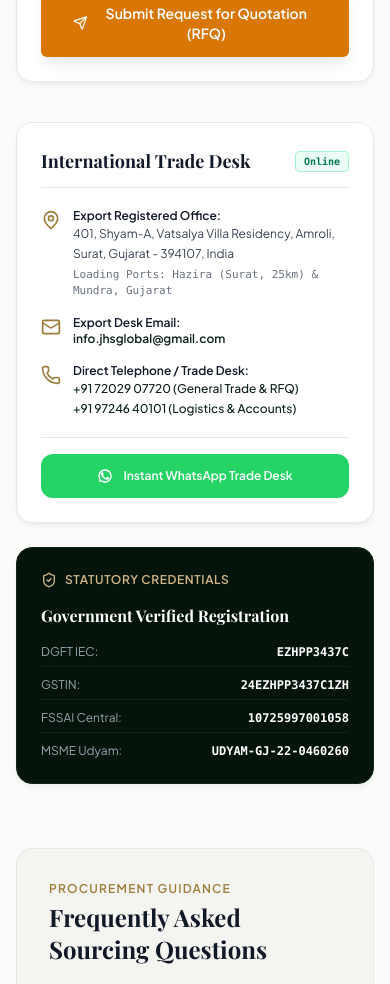
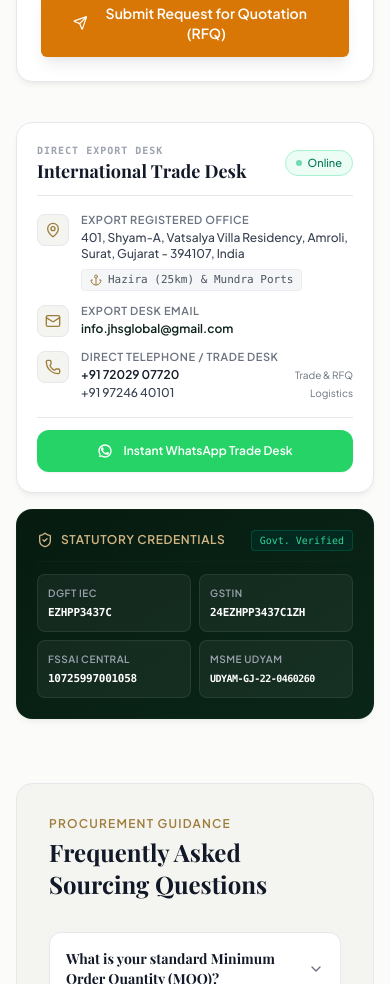
Before and after one commit to ra901625072-boop/JHS-GLOBAL, a React (Vite) app in the folder client/: page /contact in a window 390 px wide. Shown: the part 2680-3664 px from the top of the page. Built offline with nearby package versions, Linux system fonts and the light colour scheme; no server answers; a web font is replaced by a local one.

Commit message:
style(ui): polish typography, visual hierarchy, and space division across contact sidebar and hero section

```diff
--- a/client/src/pages/Contact/index.jsx
+++ b/client/src/pages/Contact/index.jsx
@@ -74,64 +74,91 @@ export const ContactPage = () => {
         <Reveal direction="up" cascade stagger={0.08} className="grid grid-cols-1 lg:grid-cols-12 gap-10">
           {/* Left Column: Direct Export Desk & Due Diligence Checklist (Sticky Sidebar) */}
           <div className="order-2 lg:order-1 lg:col-span-4">
-            <div className="lg:sticky lg:top-28 xl:top-32 space-y-6 lg:max-h-[calc(100vh-8.5rem)] lg:overflow-y-auto lg:no-scrollbar">
+            <div className="lg:sticky lg:top-28 xl:top-32 space-y-4 lg:max-h-[calc(100vh-8.5rem)] lg:overflow-y-auto no-scrollbar">
               {/* Direct Desk Card */}
-              <div className="p-6 sm:p-8 rounded-2xl border border-surface-border bg-white space-y-5 shadow-card hover:shadow-hover transition-shadow duration-200">
+              <div className="p-5 sm:p-6 rounded-2xl border border-surface-border bg-white space-y-4 shadow-card hover:shadow-hover transition-shadow duration-200">
                 <div className="flex items-center justify-between pb-3 border-b border-surface-border">
-                  <h3 className="font-serif text-lg font-bold text-neutral-900">
-                    International Trade Desk
-                  </h3>
-                  <span className="text-[10px] font-mono font-semibold text-emerald-700 bg-emerald-50 px-2 py-0.5 rounded border border-emerald-200">
+                  <div>
+                    <span className="text-[10px] font-mono uppercase tracking-widest text-neutral-400 font-semibold block">
+                      Direct Export Desk
+                    </span>
+                    <h3 className="font-serif text-lg font-bold text-neutral-900 leading-tight mt-0.5">
+                      International Trade Desk
+                    </h3>
+                  </div>
+                  <span className="inline-flex items-center gap-1.5 text-[11px] font-medium text-emerald-700 bg-emerald-50 px-2.5 py-1 rounded-full border border-emerald-200 shrink-0">
+                    <span className="w-1.5 h-1.5 rounded-full bg-emerald-500 animate-pulse" />
                     Online
                   </span>
                 </div>
 
-                <div className="space-y-4 text-xs sm:text-sm text-neutral-600">
+                <div className="space-y-3 text-xs sm:text-sm text-neutral-600">
+                  {/* Export Registered Office */}
                   <div className="flex items-start gap-3">
-                    <MapPin className="w-5 h-5 text-accent-600 shrink-0 mt-0.5" />
-                    <div>
-                      <span className="block font-semibold text-neutral-900">Export Registered Office:</span>
-                      <span className="leading-relaxed text-neutral-700">
+                    <div className="w-8 h-8 rounded-lg bg-surface-subtle border border-surface-border flex items-center justify-center shrink-0 text-accent-600 mt-0.5">
+                      <MapPin className="w-4 h-4" />
+                    </div>
+                    <div className="min-w-0 flex-1">
+                      <span className="text-[11px] font-semibold text-neutral-500 uppercase tracking-wider block">
+                        Export Registered Office
+                      </span>
+                      <p className="text-xs text-neutral-700 leading-snug font-medium mt-0.5">
                         401, Shyam-A, Vatsalya Villa Residency, Amroli, Surat, Gujarat - 394107, India
-                      </span>
-                      <span className="block text-[11px] text-neutral-500 mt-1 font-mono">
-                        Loading Ports: Hazira (Surat, 25km) & Mundra, Gujarat
-                      </span>
+                      </p>
+                      <div className="mt-1.5 inline-flex items-center gap-1.5 text-[11px] text-neutral-600 font-mono bg-neutral-100/80 px-2 py-0.5 rounded border border-neutral-200/60">
+                        <Anchor className="w-3 h-3 text-accent-600 shrink-0" />
+                        <span>Hazira (25km) & Mundra Ports</span>
+                      </div>
                     </div>
                   </div>
 
+                  {/* Export Desk Email */}
                   <div className="flex items-start gap-3">
-                    <Mail className="w-5 h-5 text-accent-600 shrink-0 mt-0.5" />
-                    <div>
-                      <span className="block font-semibold text-neutral-900">Export Desk Email:</span>
-                      <a href="mailto:info.jhsglobal@gmail.com" className="text-primary-900 font-semibold hover:underline">
+                    <div className="w-8 h-8 rounded-lg bg-surface-subtle border border-surface-border flex items-center justify-center shrink-0 text-accent-600 mt-0.5">
+                      <Mail className="w-4 h-4" />
+                    </div>
+                    <div className="min-w-0 flex-1">
+                      <span className="text-[11px] font-semibold text-neutral-500 uppercase tracking-wider block">
+                        Export Desk Email
+                      </span>
+                      <a
+                        href="mailto:info.jhsglobal@gmail.com"
+                        className="text-xs sm:text-sm font-semibold text-primary-900 hover:text-accent-600 hover:underline transition-colors block mt-0.5 truncate"
+                      >
                         info.jhsglobal@gmail.com
                       </a>
                     </div>
                   </div>
 
+                  {/* Direct Telephone */}
                   <div className="flex items-start gap-3">
-                    <Phone className="w-5 h-5 text-accent-600 shrink-0 mt-0.5" />
-                    <div>
-                      <span className="block font-semibold text-neutral-900">Direct Telephone / Trade Desk:</span>
-                      <div className="flex flex-col gap-1 mt-0.5 font-medium">
-                        <a href="tel:+917202907720" className="text-primary-900 hover:underline">
-                          +91 72029 07720 (General Trade & RFQ)
+                    <div className="w-8 h-8 rounded-lg bg-surface-subtle border border-surface-border flex items-center justify-center shrink-0 text-accent-600 mt-0.5">
+                      <Phone className="w-4 h-4" />
+                    </div>
+                    <div className="min-w-0 flex-1">
+                      <span className="text-[11px] font-semibold text-neutral-500 uppercase tracking-wider block">
+                        Direct Telephone / Trade Desk
+                      </span>
+                      <div className="flex flex-col gap-0.5 mt-0.5 text-xs">
+                        <a href="tel:+917202907720" className="font-semibold text-neutral-900 hover:text-accent-600 transition-colors flex items-center justify-between">
+                          <span>+91 72029 07720</span>
+                          <span className="text-[10px] text-neutral-500 font-normal">Trade & RFQ</span>
                         </a>
-                        <a href="tel:+919724640101" className="text-primary-900 hover:underline">
-                          +91 97246 40101 (Logistics & Accounts)
+                        <a href="tel:+919724640101" className="font-medium text-neutral-700 hover:text-accent-600 transition-colors flex items-center justify-between">
+                          <span>+91 97246 40101</span>
+                          <span className="text-[10px] text-neutral-500 font-normal">Logistics</span>
                         </a>
                       </div>
                     </div>
                   </div>
                 </div>
 
-                <div className="pt-4 border-t border-surface-border">
+                <div className="pt-3 border-t border-surface-border">
                   <a
                     href={`https://wa.me/${whatsappNumber.replace(/[^0-9]/g, '')}?text=${encodeURIComponent('Hello JHS GLOBAL team, I would like to inquire about container export pricing for commodities.')}`}
                     target="_blank"
                     rel="noopener noreferrer"
-                    className="w-full py-3 px-4 rounded-xl bg-[#25D366] hover:bg-[#20BD5A] active:scale-[0.98] text-white text-xs font-semibold flex items-center justify-center gap-2.5 transition-all min-h-[44px] shadow-sm"
+                    className="w-full py-2.5 px-4 rounded-xl bg-[#25D366] hover:bg-[#20BD5A] active:scale-[0.98] text-white text-xs font-semibold flex items-center justify-center gap-2.5 transition-all min-h-[42px] shadow-sm"
                   >
                     <WhatsAppIcon className="w-4 h-4 text-white" />
                     <span>Instant WhatsApp Trade Desk</span>
@@ -139,33 +166,36 @@ export const ContactPage = () => {
                 </div>
               </div>
 
-              {/* "Verify Before You Commit" Checklist */}
-              <div className="p-6 sm:p-8 rounded-2xl bg-primary-950 text-white space-y-4 shadow-card border border-primary-800">
-                <div className="flex items-center gap-2 text-accent-400 text-xs font-semibold uppercase tracking-wider">
-                  <ShieldCheck className="w-4 h-4" />
-                  <span>Statutory Credentials</span>
+              {/* Statutory Credentials Card (2x2 Evenly Divided Matrix) */}
+              <div className="p-5 rounded-2xl bg-gradient-to-br from-[#071B10] to-[#0A2619] text-white space-y-3 shadow-card border border-primary-800/80">
+                <div className="flex items-center justify-between pb-2.5 border-b border-primary-800/60">
+                  <div className="flex items-center gap-2 text-accent-400 text-xs font-semibold uppercase tracking-wider">
+                    <ShieldCheck className="w-4 h-4 shrink-0" />
+                    <span>Statutory Credentials</span>
+                  </div>
+                  <span className="text-[10px] font-mono text-emerald-400 bg-emerald-950/80 px-2 py-0.5 rounded border border-emerald-800/60 font-medium">
+                    Govt. Verified
+                  </span>
                 </div>
-                <h4 className="font-serif text-base font-bold text-white">
-                  Government Verified Registration
-                </h4>
-                <ul className="space-y-2.5 text-xs text-neutral-300 font-sans">
-                  <li className="flex items-start justify-between gap-2 pb-1.5 border-b border-primary-800/80">
-                    <span className="text-neutral-400">DGFT IEC:</span>
-                    <span className="font-mono font-bold text-white">EZHPP3437C</span>
-                  </li>
-                  <li className="flex items-start justify-between gap-2 pb-1.5 border-b border-primary-800/80">
-                    <span className="text-neutral-400">GSTIN:</span>
-                    <span className="font-mono font-bold text-white">24EZHPP3437C1ZH</span>
-                  </li>
-                  <li className="flex items-start justify-between gap-2 pb-1.5 border-b border-primary-800/80">
-                    <span className="text-neutral-400">FSSAI Central:</span>
-                    <span className="font-mono font-bold text-white">10725997001058</span>
-                  </li>
-                  <li className="flex items-start justify-between gap-2">
-                    <span className="text-neutral-400">MSME Udyam:</span>
-                    <span className="font-mono font-bold text-white">UDYAM-GJ-22-0460260</span>
-                  </li>
-                </ul>
+
+                <div className="grid grid-cols-2 gap-2 text-xs">
+                  <div className="p-2.5 rounded-lg bg-white/[0.05] border border-white/[0.08] flex flex-col justify-between">
+                    <span className="text-[10px] uppercase font-semibold text-neutral-400 tracking-wider">DGFT IEC</span>
+                    <span className="font-mono font-bold text-white text-[11px] sm:text-xs tracking-tight mt-1">EZHPP3437C</span>
+                  </div>
+                  <div className="p-2.5 rounded-lg bg-white/[0.05] border border-white/[0.08] flex flex-col justify-between">
+                    <span className="text-[10px] uppercase font-semibold text-neutral-400 tracking-wider">GSTIN</span>
+                    <span className="font-mono font-bold text-white text-[11px] sm:text-xs tracking-tight mt-1" title="24EZHPP3437C1ZH">24EZHPP3437C1ZH</span>
+                  </div>
+                  <div className="p-2.5 rounded-lg bg-white/[0.05] border border-white/[0.08] flex flex-col justify-between">
+                    <span className="text-[10px] uppercase font-semibold text-neutral-400 tracking-wider">FSSAI Central</span>
+                    <span className="font-mono font-bold text-white text-[11px] sm:text-xs tracking-tight mt-1">10725997001058</span>
+                  </div>
+                  <div className="p-2.5 rounded-lg bg-white/[0.05] border border-white/[0.08] flex flex-col justify-between">
+                    <span className="text-[10px] uppercase font-semibold text-neutral-400 tracking-wider">MSME Udyam</span>
+                    <span className="font-mono font-bold text-white text-[10px] sm:text-[11px] tracking-tighter mt-1" title="UDYAM-GJ-22-0460260">UDYAM-GJ-22-0460260</span>
+                  </div>
+                </div>
               </div>
             </div>
           </div>
```
Also changed, not shown: client/src/pages/Home/index.jsx (+32 -27 lines), client/src/styles/tailwind.css.
